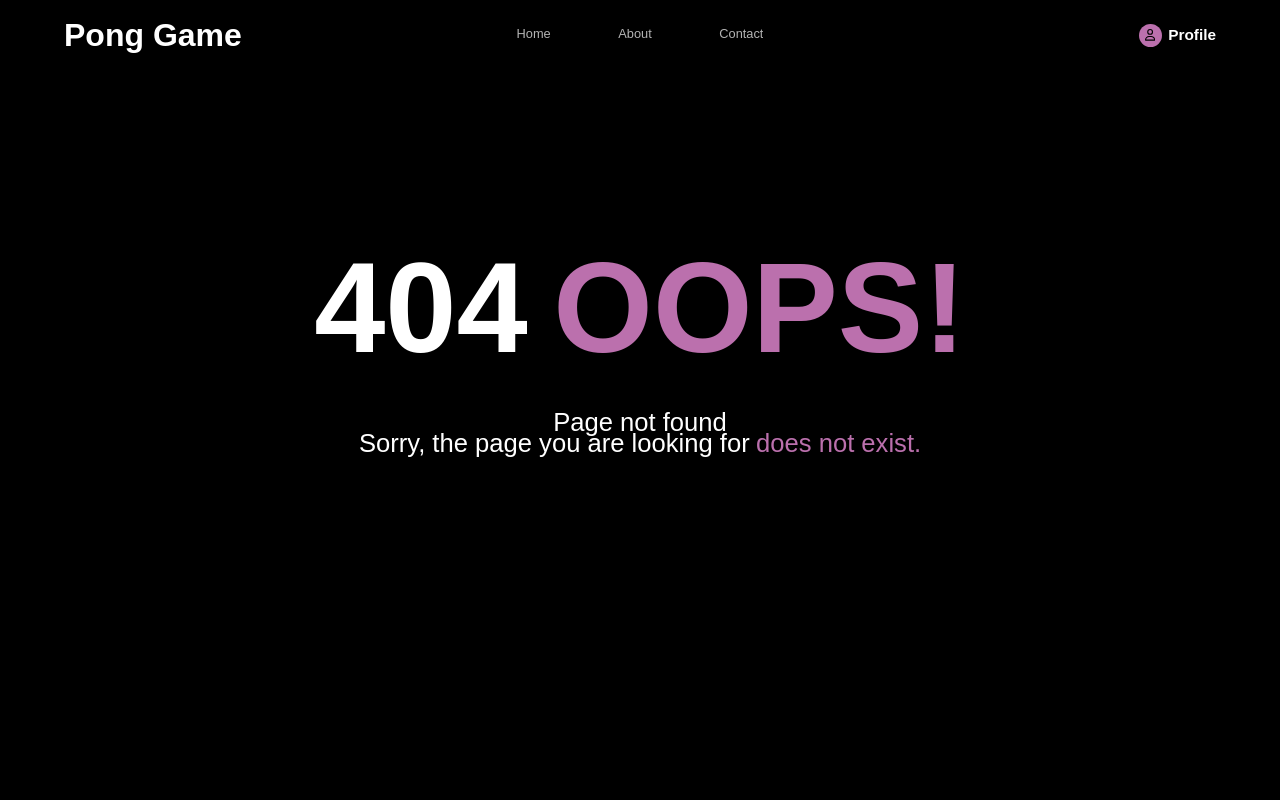
After one commit to yvann-ba/ft_transcendence, a Django app: page /1/ in a window 1280 px wide. The commit adds this page. Run offline with Django 5.2, Linux system fonts and the light colour scheme; some libraries are stand-ins or nearby versions; some web fonts are replaced.

Commit message:
SPA fixed, pong game set-up

```diff
--- a/docker-compose/requirements/app/my_app/views.py
+++ b/docker-compose/requirements/app/my_app/views.py
@@ -1,12 +1,15 @@
+# views.py
 from django.shortcuts import render
 from .models import Game, User
 
-def game_page(request, page=None):
-    if not page:
-        page = 'home'
-
-    # Exemple d'utilisation des modèles
+def game_page(request, page='home'):  # 'home' est la valeur par défaut
+    # Récupération des données
     games = Game.objects.all()
     users = User.objects.all()
 
+    # Assurez-vous que le template existe avant de le rendre
+    valid_pages = ['home', 'profile', 'settings', 'pong-game', 'about']  # Liste des pages valides
+    if page not in valid_pages:
+        page = '404'
+
     return render(request, f'{page}.html', {'games': games, 'users': users})
--- /dev/null
+++ b/docker-compose/requirements/app/myproject/static/css/404.css
@@ -0,0 +1,50 @@
+main {
+	display: block;
+}
+
+.not-found-error {
+	position: absolute;
+	width: 100%;
+	top: 20rem;
+	line-height: 0.82;
+}
+
+.not-found-error p {
+	margin: 0;
+}
+
+.error-code {
+	font-size: 10rem;
+	margin: 0;
+	display: flex;
+	text-transform: uppercase;
+	text-align: center;
+	justify-content: center;
+	font-weight: 700;
+	gap: 2rem;
+	margin-bottom: 4rem;
+}
+
+.error-message {
+	font-size: 2rem;
+	text-align: center;
+}
+
+.error-message span {
+	display: flex;
+	justify-content: center;
+	gap: 0.5rem;
+}
+
+.error-message p:nth-child(2)
+{
+	color: #BB70AD;
+}
+
+.error-code p:nth-child(2){
+	color: #BB70AD;
+}
+
+.error-message {
+	font-size: 2rem;
+}
--- a/docker-compose/requirements/app/myproject/static/css/base.css
+++ b/docker-compose/requirements/app/myproject/static/css/base.css
@@ -21,6 +21,9 @@ body, html {
     background-color: black;
     color: white;
     font-size: 1vw;
+    scrollbar-color: white black;
+    scrollbar-width: thin;
+
 }
 
 div {
--- a/docker-compose/requirements/app/myproject/static/js/app.js
+++ b/docker-compose/requirements/app/myproject/static/js/app.js
@@ -5,7 +5,7 @@ document.addEventListener('DOMContentLoaded', function() {
     // Gestion de la navigation SPA (Délégation d'événements sur tout le body)
     document.body.addEventListener('click', function(event) {
         const link = event.target.closest('a');  // Trouver le lien cliqué
-        if (link && link.getAttribute('href')) {  // Vérifier le 'href' (et si l'attribut 'data-no-spa' n'est pas présent)
+        if (link && link.getAttribute('href')) {
             event.preventDefault();  // Empêcher le rechargement de la page
             const href = link.getAttribute('href');
             const page = href.split('/')[1]; // Extraire le nom de la page à partir du href, sans le '/'
@@ -62,26 +62,25 @@ document.addEventListener('DOMContentLoaded', function() {
         const animatedText = document.querySelector(".h-anim");
 
         if (animatedTextContainer && animatedText) {
-            // Reset des classes d'animation
+            // Réinitialisation des classes d'animation
             animatedTextContainer.classList.add("hidden");
             animatedText.classList.remove("in");
             const splits = animatedText.querySelectorAll(".split");
             splits.forEach((split) => split.classList.remove("in"));
 
-            // Relancer l'animation
+            // Relancer l'animation après un délai
             setTimeout(() => {
                 animatedTextContainer.classList.remove("hidden");
-
                 setTimeout(() => {
                     animatedText.classList.add("in");
-
                     setTimeout(() => {
                         splits.forEach((split) => split.classList.add("in"));
-                    }, 1000);
-                }, 500);
-            }, 100);
+                    }, 1000); // Délai pour synchroniser l'animation des "splits"
+                }, 500); // Délai avant de montrer le texte principal
+            }, 100); // Petit délai pour s'assurer que les classes sont bien réinitialisées
         }
     }
+
 
     // Fonction modifiée pour charger le contenu de la page
     function fetchPage(page) {
--- /dev/null
+++ b/docker-compose/requirements/app/myproject/templates/404.html
@@ -0,0 +1,29 @@
+<!-- templates/home.html -->
+{% extends 'base.html' %}
+
+{% load static %}
+
+{% block title %}Home - Pong Game{% endblock %}
+
+{% block content %}
+
+<link rel="stylesheet" href="{% static 'css/404.css' %}">
+
+<main>
+	<div class="not-found-error">
+		<span class="error-code" data-page="404 oops">
+			<p>404</p>
+			<p>oops!</p>
+		</span>
+		<span class="error-message">
+			<p>Page not found</p>
+			<span>
+				<p>Sorry, the page you are looking for </p>
+				<p>does not exist.</p>
+			</span>
+		</span>
+	</div>
+</main>
+<script src="{% static 'js/home.js' %}"></script>
+
+{% endblock %}
--- a/docker-compose/requirements/app/myproject/templates/base.html
+++ b/docker-compose/requirements/app/myproject/templates/base.html
@@ -4,6 +4,7 @@
 <head>
     <meta charset="UTF-8">
     <meta name="viewport" content="width=device-width, initial-scale=1.0">
+    <link rel="icon" type="image/x-icon" href="{% static 'images/favicon.png' %}">
     <title>{% block title %}Pong Game{% endblock %}</title>
     <script src="https://kit.fontawesome.com/3de3c501a5.js" crossorigin="anonymous"></script>
     <link rel="stylesheet" href="{% static 'css/base.css' %}">
@@ -35,7 +36,7 @@
                     <div class="profile-label-wrapper">
                         <span class="profile-label" data-hover="Profile">Profile</span>
                     </div>
-                </div>
+                </a>
             </div>
 
             </div>
```
Also changed, not shown: docker-compose/requirements/app/myproject/static/css/pong-game.css (added, +61 -0 lines), docker-compose/requirements/app/myproject/static/js/pong-game.js (added, +156 -0 lines), docker-compose/requirements/app/myproject/templates/home.html (+6 -6 lines), docker-compose/requirements/app/myproject/templates/pong-game.html (+11 -4 lines), docker-compose/requirements/app/myproject/static/css/pong.css (deleted), docker-compose/requirements/app/myproject/static/images/favicon.png (added), docker-compose/requirements/app/myproject/static/js/pong.js (deleted).
